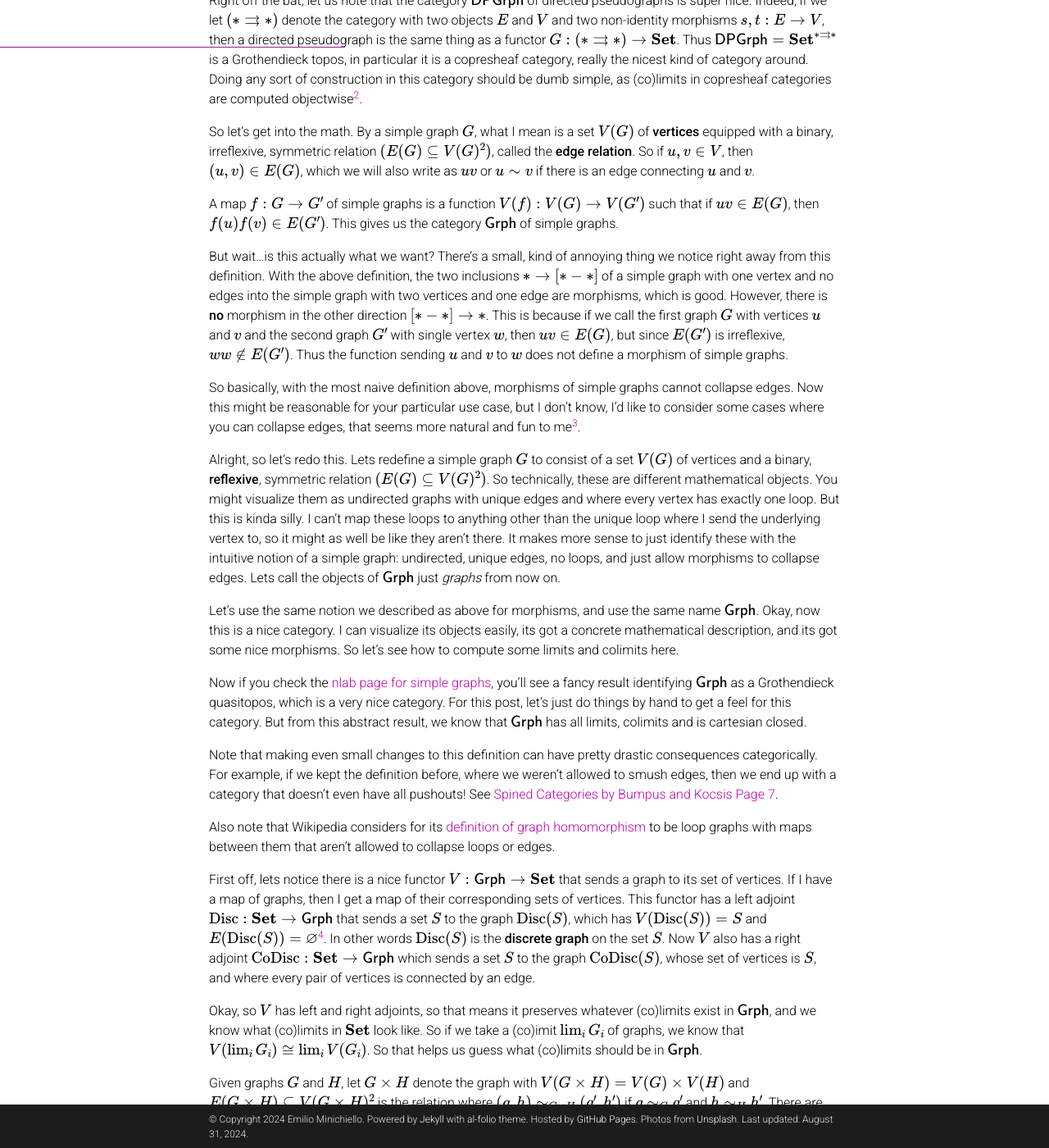
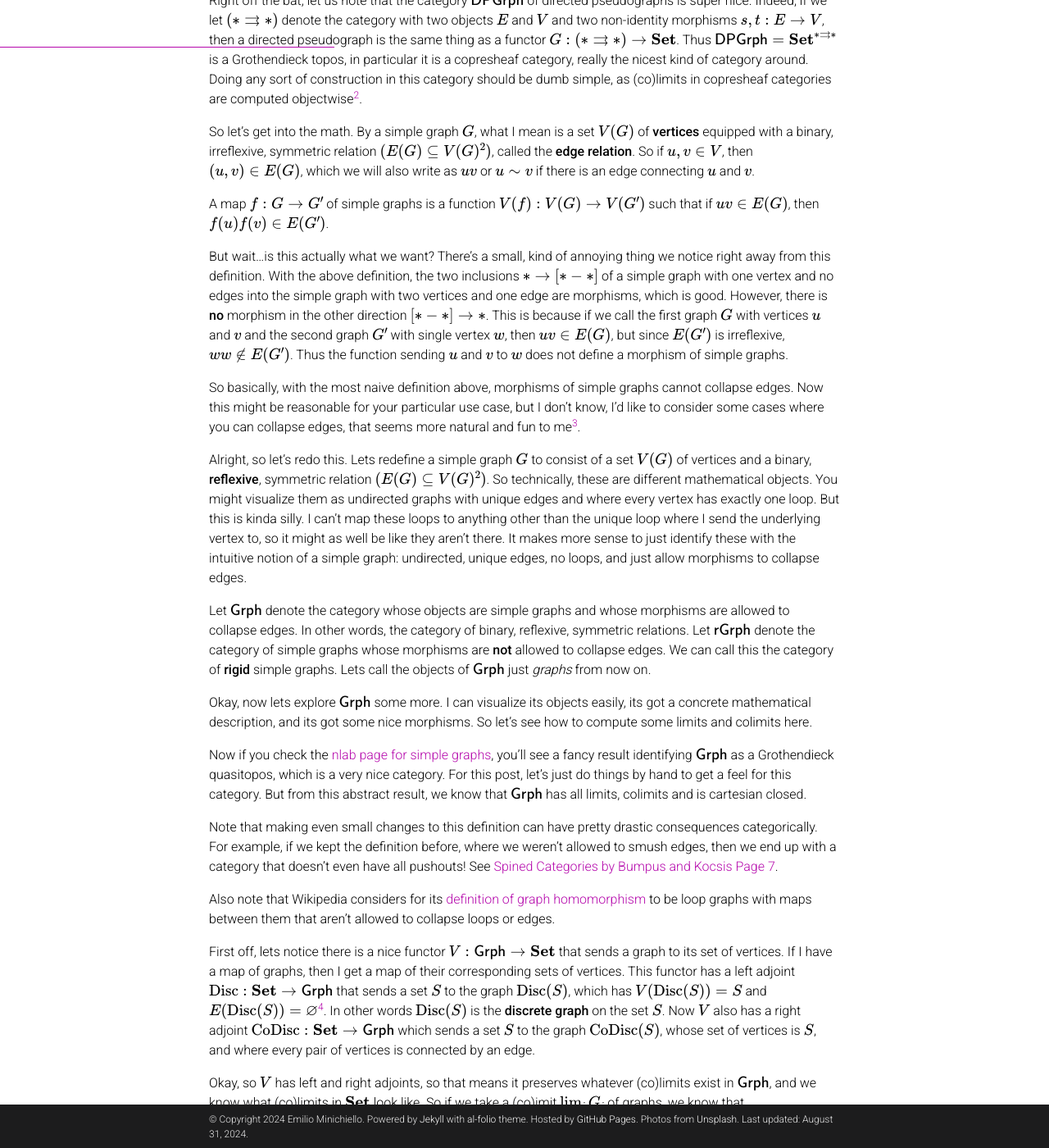
Before and after one commit to eminichiello67/eminichiello67.github.io, a Jekyll site: the page built from _posts/2024-07-11-catsofgraphs.md, in a window 1280 px wide and 1400 px high, scrolled down 973 px. Shown: the whole window at 82% size. Built offline with Jekyll 4.4.1, drawn with Linux system fonts in a browser that asks for light colours; full-size pictures stand in for the smaller copies a plugin makes; comment, search, counter and statistics services are not loaded; a style sheet for code colours, icons or effects is not loaded; some of the changed text lies outside the part shown.

Commit message:
second post on cats of graphs

```diff
--- a/_posts/2024-07-11-catsofgraphs.md
+++ b/_posts/2024-07-11-catsofgraphs.md
@@ -19,11 +19,11 @@ Now there's quite a bit written about this zoo of kinds of graphs, such as the t
 | - | - | - | - |
 | simple graph | No | No | No |
 | multigraph | No | Yes | No |
-| loop graph | No | No | $$\leq 1$$ |
+| loop graph | No | No | $\leq 1$ |
 | pseudograph | No | Yes | Yes |
 | directed graph | Yes | No | No |
 | directed multigraph | Yes | Yes | No |
-| directed loop graph | Yes | No | $$\leq 1$$ |
+| directed loop graph | Yes | No | $\leq 1$ |
 | directed pseudograph | Yes | Yes | Yes |
 
 **Caveat:** Pseudographs can have *multiple loops* on a vertex. We assume (directed) loop graphs can have at most *one* loop on a vertex.
@@ -34,15 +34,17 @@ Right off the bat, let us note that the category $$\mathsf{DPGrph}$$ of directed
 
 So let's get into the math. By a simple graph $$G$$, what I mean is a set $$V(G)$$ of **vertices** equipped with a binary, irreflexive, symmetric relation $$(E(G) \subseteq V(G)^2)$$, called the **edge relation**. So if $$u,v \in V$$, then $$(u,v) \in E(G)$$, which we will also write as $$uv$$ or $$u \sim v$$ if there is an edge connecting $$u$$ and $$v$$.
 
-A map $$f: G \to G'$$ of simple graphs is a function $$V(f): V(G) \to V(G')$$ such that if $$uv \in E(G)$$, then $$f(u)f(v) \in E(G')$$. This gives us the category $$\mathsf{Grph}$$ of simple graphs.
+A map $$f: G \to G'$$ of simple graphs is a function $$V(f): V(G) \to V(G')$$ such that if $$uv \in E(G)$$, then $$f(u)f(v) \in E(G')$$.
 
 But wait...is this actually what we want? There's a small, kind of annoying thing we notice right away from this definition. With the above definition, the two inclusions $$* \to [*-*]$$ of a simple graph with one vertex and no edges into the simple graph with two vertices and one edge are morphisms, which is good. However, there is **no** morphism in the other direction $$[*-*] \to *$$. This is because if we call the first graph $$G$$ with vertices $$u$$ and $$v$$ and the second graph $$G'$$ with single vertex $$w$$, then $$uv \in E(G)$$, but since $$E(G')$$ is irreflexive, $$ww \notin E(G')$$. Thus the function sending $$u$$ and $$v$$ to $$w$$ does not define a morphism of simple graphs.
 
 So basically, with the most naive definition above, morphisms of simple graphs cannot collapse edges. Now this might be reasonable for your particular use case, but I don't know, I'd like to consider some cases where you can collapse edges, that seems more natural and fun to me[^4].
 
-Alright, so let's redo this. Lets redefine a simple graph $$G$$ to consist of a set $$V(G)$$ of vertices and a binary, **reflexive**, symmetric relation $$(E(G) \subseteq V(G)^2)$$. So technically, these are different mathematical objects. You might visualize them as undirected graphs with unique edges and where every vertex has exactly one loop. But this is kinda silly. I can't map these loops to anything other than the unique loop where I send the underlying vertex to, so it might as well be like they aren't there. It makes more sense to just identify these with the intuitive notion of a simple graph: undirected, unique edges, no loops, and just allow morphisms to collapse edges. Lets call the objects of $$\mathsf{Grph}$$ just *graphs* from now on.
+Alright, so let's redo this. Lets redefine a simple graph $$G$$ to consist of a set $$V(G)$$ of vertices and a binary, **reflexive**, symmetric relation $$(E(G) \subseteq V(G)^2)$$. So technically, these are different mathematical objects. You might visualize them as undirected graphs with unique edges and where every vertex has exactly one loop. But this is kinda silly. I can't map these loops to anything other than the unique loop where I send the underlying vertex to, so it might as well be like they aren't there. It makes more sense to just identify these with the intuitive notion of a simple graph: undirected, unique edges, no loops, and just allow morphisms to collapse edges.
 
-Let's use the same notion we described as above for morphisms, and use the same name $$\mathsf{Grph}$$. Okay, now this is a nice category. I can visualize its objects easily, its got a concrete mathematical description, and its got some nice morphisms. So let's see how to compute some limits and colimits here.
+Let $$\mathsf{Grph}$$ denote the category whose objects are simple graphs and whose morphisms are allowed to collapse edges. In other words, the category of binary, reflexive, symmetric relations. Let $$\mathsf{rGrph}$$ denote the category of simple graphs whose morphisms are **not** allowed to collapse edges. We can call this the category of **rigid** simple graphs. Lets call the objects of $$\mathsf{Grph}$$ just *graphs* from now on.
+
+Okay, now lets explore $$\mathsf{Grph}$$ some more. I can visualize its objects easily, its got a concrete mathematical description, and its got some nice morphisms. So let's see how to compute some limits and colimits here.
 
 Now if you check the [nlab page for simple graphs](https://ncatlab.org/nlab/show/category+of+simple+graphs), you'll see a fancy result identifying $$\mathsf{Grph}$$ as a Grothendieck quasitopos, which is a very nice category. For this post, let's just do things by hand to get a feel for this category. But from this abstract result, we know that $$\mathsf{Grph}$$ has all limits, colimits and is cartesian closed.
 
```
Also changed, not shown: _posts/2024-08-30-catsographs2.md (added, +102 -0 lines), assets/img/posts/catsofgraphs/cliques.png (added), assets/img/posts/catsofgraphs/exofcoloring.png (added), assets/img/posts/catsofgraphs/nonexofproduct.png (added), assets/img/posts/catsofgraphs/nonmonococone.png (added), assets/img/posts/catsofgraphs/pushout.png (added).
